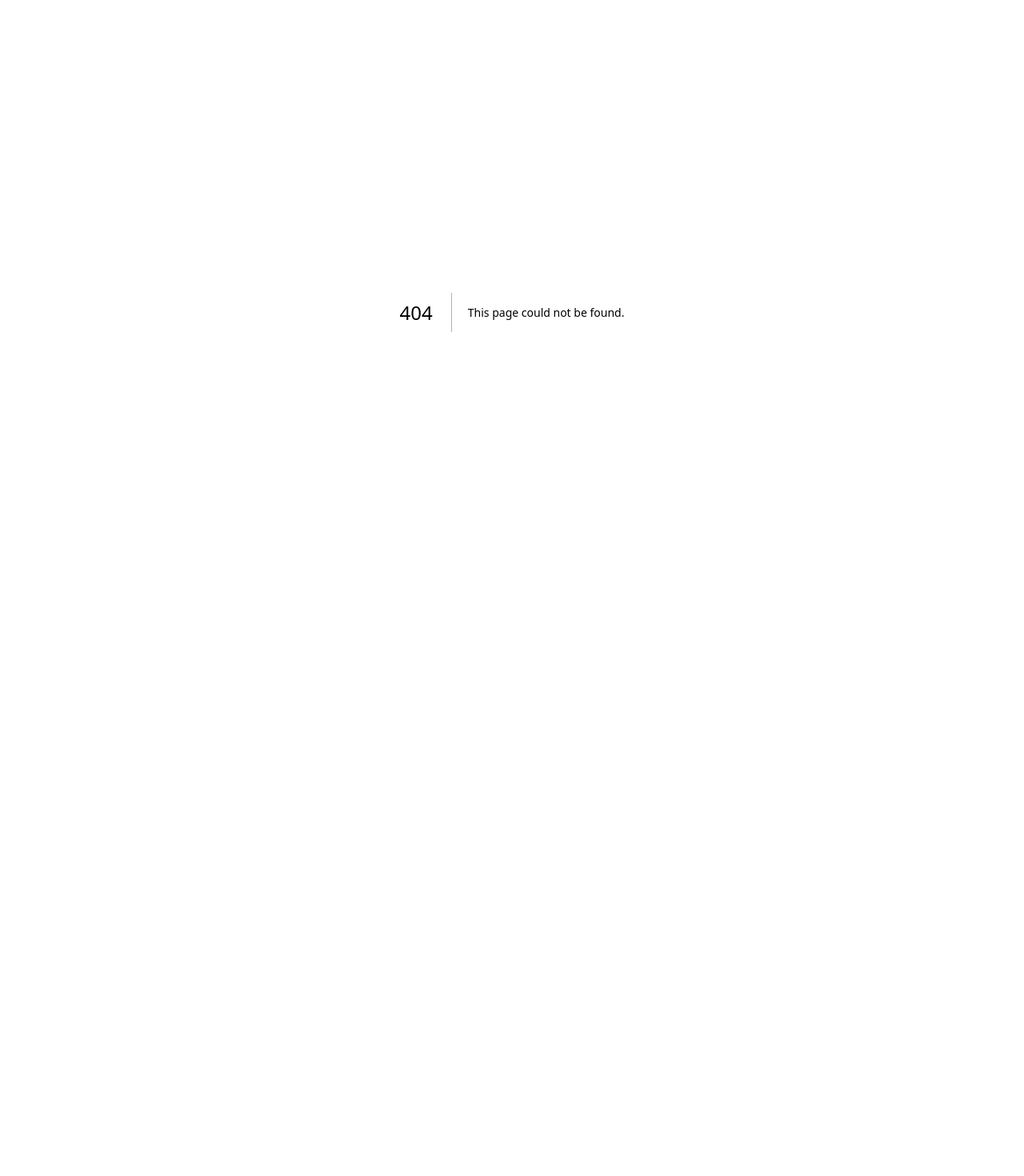
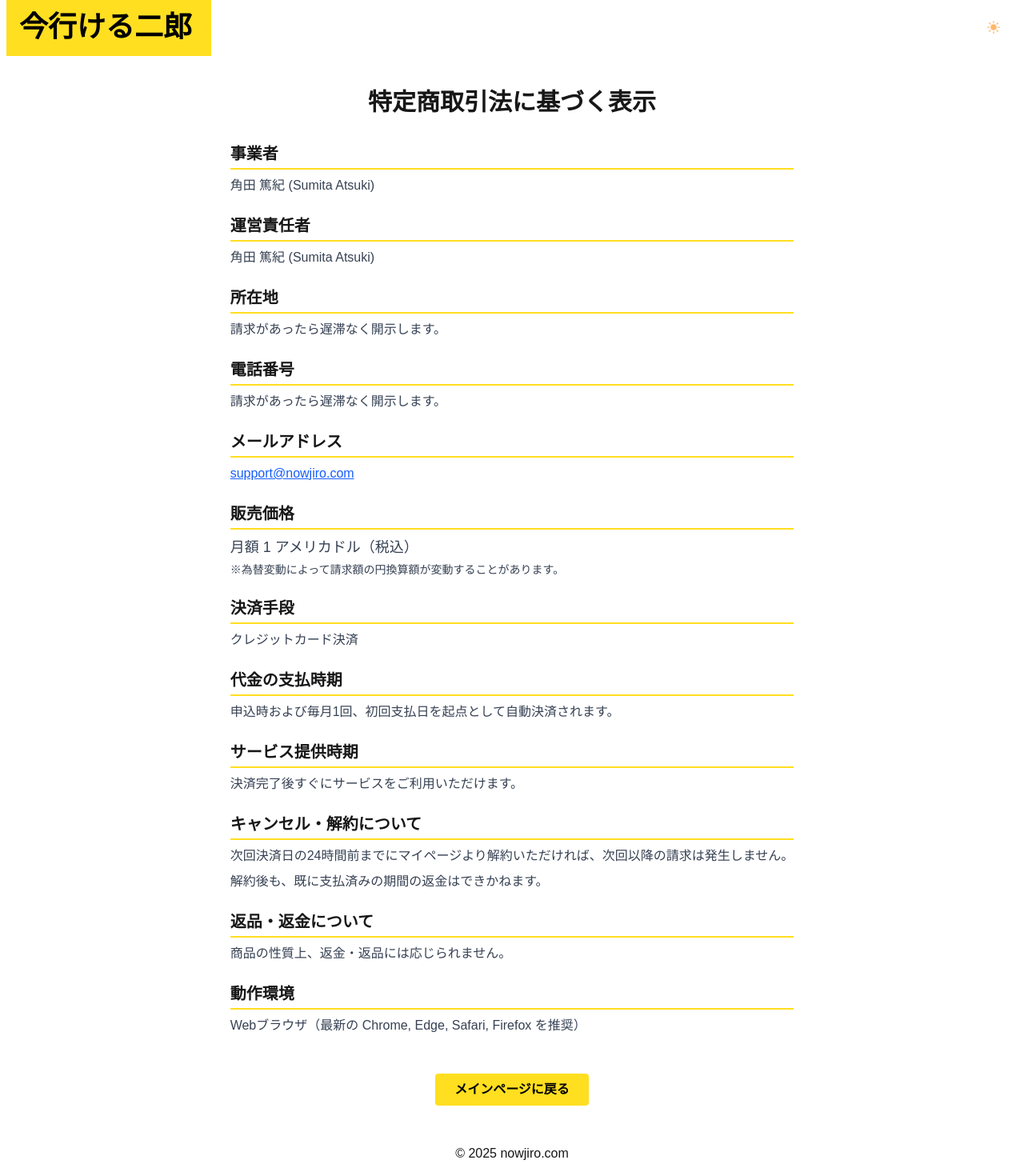
Before and after one commit to Atsunori66/NowJiro, a Next.js app: page /tokushou in a window 1280 px wide. Before the commit this address had no page. Shown: the part 10-1480 px from the top of the page at 80% size. Before the commit the page ends 800 px from the top, so only its background shows below. Built offline with nearby package versions, Linux system fonts and the light colour scheme.

Commit message:
added tokushou

```diff
--- a/package.json
+++ b/package.json
@@ -10,13 +10,13 @@
   },
   "dependencies": {
     "@heroicons/react": "^2.2.0",
-    "@next/third-parties": "^15.3.2",
+    "@next/third-parties": "^15.3.3",
     "@tailwindcss/postcss": "^4.1.8",
     "axios": "^1.9.0",
     "cheerio": "^1.0.0",
     "danfojs": "^1.2.0",
     "dotenv": "^16.5.0",
-    "next": "15.3.2",
+    "next": "15.3.3",
     "next-themes": "^0.4.6",
     "react": "^19",
     "react-datepicker": "^8.4.0",
@@ -28,7 +28,7 @@
     "@types/react": "^19",
     "@types/react-dom": "^19",
     "eslint": "^9",
-    "eslint-config-next": "15.3.2",
+    "eslint-config-next": "15.3.3",
     "postcss": "^8.5.4",
     "typescript": "^5"
   }
--- a/src/app/page.tsx
+++ b/src/app/page.tsx
@@ -624,7 +624,14 @@ export default function Home() {
       </main>
 
       <footer className="p-4 text-center">
-        &copy; {year} nowjiro.com
+        <div className="mb-2">
+          <a href="/tokushou" className="text-blue-600 hover:text-blue-800 dark:text-blue-400 dark:hover:text-blue-300 underline text-sm">
+            特定商取引法に基づく表示
+          </a>
+        </div>
+        <div>
+          &copy; {year} nowjiro.com
+        </div>
       </footer>
     </div>
   );
--- /dev/null
+++ b/src/app/tokushou/layout.tsx
@@ -0,0 +1,55 @@
+import type { Metadata } from "next";
+import { Geist, Geist_Mono } from "next/font/google";
+import "../globals.css";
+import { GoogleAnalytics } from "@next/third-parties/google";
+
+import { Provider } from "../components/Provider";
+
+const geistSans = Geist({
+  variable: "--font-geist-sans",
+  subsets: ["latin"],
+});
+
+const geistMono = Geist_Mono({
+  variable: "--font-geist-mono",
+  subsets: ["latin"],
+});
+
+const title = "特定商取引法に基づく表示 - 今行ける二郎"
+const description = "今行ける二郎の特定商取引法に基づく表示ページです。"
+
+export const metadata: Metadata = {
+  title: title,
+  description: description,
+  appleWebApp: true,
+  openGraph: {
+    title: title,
+    description: description
+  },
+  twitter: {
+    title: title,
+    description: description,
+    card: "summary_large_image"
+  }
+};
+
+const gaID = process.env.GOOGLE_ANALYTICS_ID;
+
+export default function TokushouLayout({
+  children,
+}: Readonly<{
+  children: React.ReactNode;
+}>) {
+  return (
+    <html lang="ja">
+
+      <body className={`${geistSans.variable} ${geistMono.variable} antialiased`}>
+        <Provider>
+          {children}
+        </Provider>
+      </body>
+
+      { !!gaID && <GoogleAnalytics gaId={gaID} /> }
+    </html>
+  );
+}
--- /dev/null
+++ b/src/app/tokushou/page.tsx
@@ -0,0 +1,116 @@
+"use client";
+
+import React from "react";
+import { useTheme } from "next-themes";
+import { SunIcon, MoonIcon } from "@heroicons/react/24/outline";
+import Link from "next/link";
+
+export default function Tokushou() {
+  const { setTheme, resolvedTheme } = useTheme();
+
+  return (
+    <div className="grid gap-4">
+      <header className="m-2 flex">
+        <Link href="/" className="p-4 bg-yellow-300 w-64 text-black font-black text-4xl hover:bg-yellow-400 transition-colors">
+          今行ける二郎
+        </Link>
+        {/* テーマカラートグルボタン */}
+        <button className="place-self-center ml-auto mr-6"
+          onClick={() => setTheme(resolvedTheme === "light" ? "dark" : "light")}
+        >
+          {
+            resolvedTheme === "dark"
+              ? <MoonIcon aria-hidden="true" className="-mr-1 h-5 w-5 stroke-yellow-300 fill-yellow-300" />
+              : <SunIcon aria-hidden="true" className="-mr-1 h-5 w-5 stroke-orange-300 fill-orange-300" />
+          }
+        </button>
+      </header>
+
+      <main className="p-4 max-w-4xl mx-auto">
+        <h1 className="text-3xl font-bold text-center mb-8">特定商取引法に基づく表示</h1>
+
+        <div className="space-y-6">
+          <section>
+            <h2 className="text-xl font-semibold mb-2 border-b-2 border-yellow-300 pb-1">事業者</h2>
+            <p className="text-gray-700 dark:text-gray-300">角田 篤紀 (Sumita Atsuki)</p>
+          </section>
+
+          <section>
+            <h2 className="text-xl font-semibold mb-2 border-b-2 border-yellow-300 pb-1">運営責任者</h2>
+            <p className="text-gray-700 dark:text-gray-300">角田 篤紀 (Sumita Atsuki)</p>
+          </section>
+
+          <section>
+            <h2 className="text-xl font-semibold mb-2 border-b-2 border-yellow-300 pb-1">所在地</h2>
+            <p className="text-gray-700 dark:text-gray-300">請求があったら遅滞なく開示します。</p>
+          </section>
+
+          <section>
+            <h2 className="text-xl font-semibold mb-2 border-b-2 border-yellow-300 pb-1">電話番号</h2>
+            <p className="text-gray-700 dark:text-gray-300">請求があったら遅滞なく開示します。</p>
+          </section>
+
+          <section>
+            <h2 className="text-xl font-semibold mb-2 border-b-2 border-yellow-300 pb-1">メールアドレス</h2>
+            <p className="text-gray-700 dark:text-gray-300">
+              <a href="mailto:support@nowjiro.com" className="text-blue-600 hover:text-blue-800 dark:text-blue-400 dark:hover:text-blue-300 underline">
+                support@nowjiro.com
+              </a>
+            </p>
+          </section>
+
+          <section>
+            <h2 className="text-xl font-semibold mb-2 border-b-2 border-yellow-300 pb-1">販売価格</h2>
+            <div className="text-gray-700 dark:text-gray-300">
+              <p className="font-medium text-lg">月額 1 アメリカドル（税込）</p>
+              <p className="text-sm mt-1">※為替変動によって請求額の円換算額が変動することがあります。</p>
+            </div>
+          </section>
+
+          <section>
+            <h2 className="text-xl font-semibold mb-2 border-b-2 border-yellow-300 pb-1">決済手段</h2>
+            <p className="text-gray-700 dark:text-gray-300">クレジットカード決済</p>
+          </section>
+
+          <section>
+            <h2 className="text-xl font-semibold mb-2 border-b-2 border-yellow-300 pb-1">代金の支払時期</h2>
+            <p className="text-gray-700 dark:text-gray-300">申込時および毎月1回、初回支払日を起点として自動決済されます。</p>
+          </section>
+
+          <section>
+            <h2 className="text-xl font-semibold mb-2 border-b-2 border-yellow-300 pb-1">サービス提供時期</h2>
+            <p className="text-gray-700 dark:text-gray-300">決済完了後すぐにサービスをご利用いただけます。</p>
+          </section>
+
+          <section>
+            <h2 className="text-xl font-semibold mb-2 border-b-2 border-yellow-300 pb-1">キャンセル・解約について</h2>
+            <div className="text-gray-700 dark:text-gray-300">
+              <p>次回決済日の24時間前までにマイページより解約いただければ、次回以降の請求は発生しません。</p>
+              <p className="mt-2">解約後も、既に支払済みの期間の返金はできかねます。</p>
+            </div>
+          </section>
+
+          <section>
+            <h2 className="text-xl font-semibold mb-2 border-b-2 border-yellow-300 pb-1">返品・返金について</h2>
+            <p className="text-gray-700 dark:text-gray-300">商品の性質上、返金・返品には応じられません。</p>
+          </section>
+
+          <section>
+            <h2 className="text-xl font-semibold mb-2 border-b-2 border-yellow-300 pb-1">動作環境</h2>
+            <p className="text-gray-700 dark:text-gray-300">Webブラウザ（最新の Chrome, Edge, Safari, Firefox を推奨）</p>
+          </section>
+        </div>
+
+        <div className="mt-12 text-center">
+          <Link href="/" className="inline-block bg-yellow-300 hover:bg-yellow-400 text-black font-semibold py-2 px-6 rounded transition-colors">
+            メインページに戻る
+          </Link>
+        </div>
+      </main>
+
+      <footer className="p-4 text-center">
+        &copy; {new Date().getFullYear()} nowjiro.com
+      </footer>
+    </div>
+  );
+}
```
Also changed, not shown: 1 other file (tests, documents, lock files or other folders).
